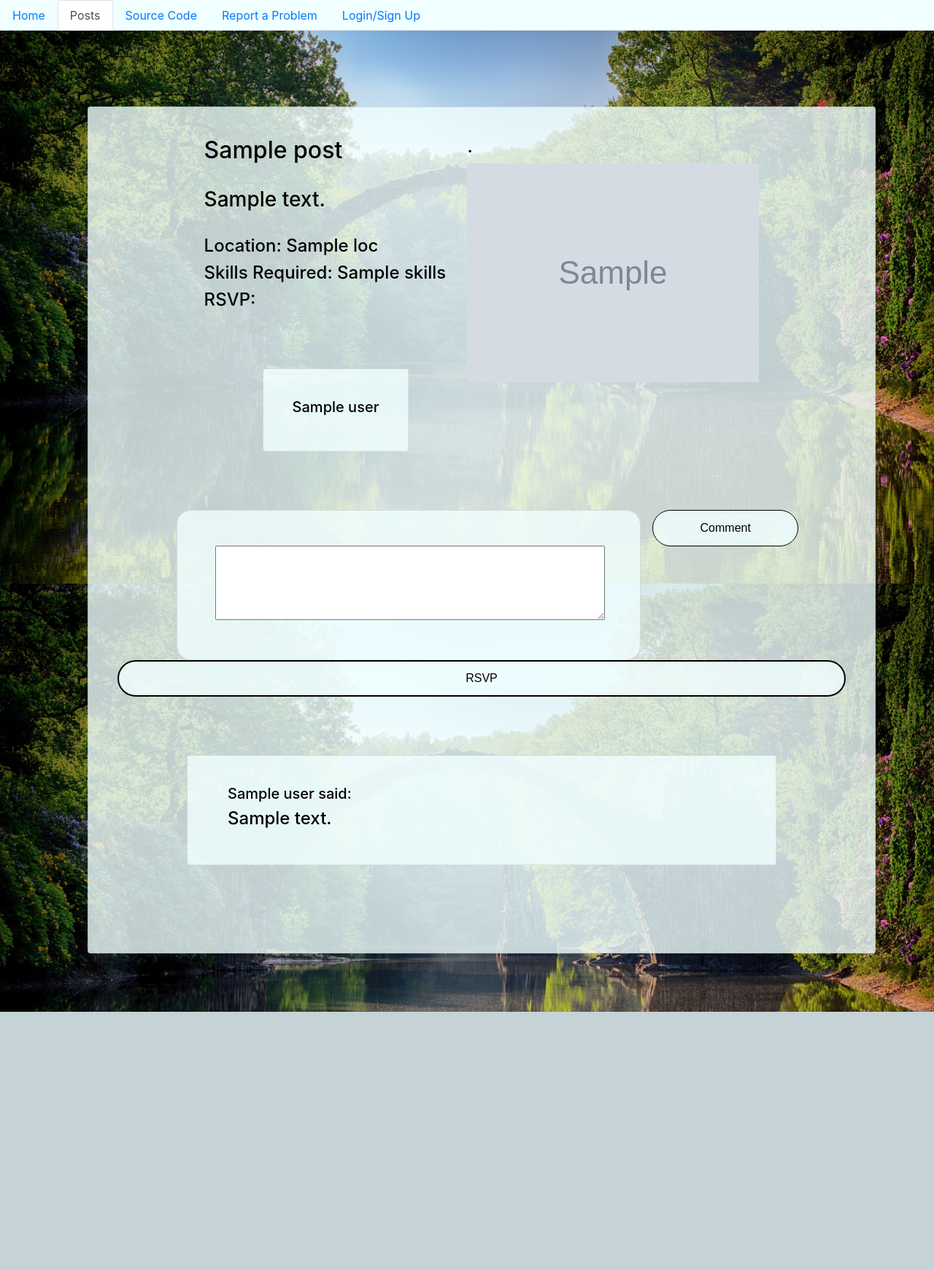
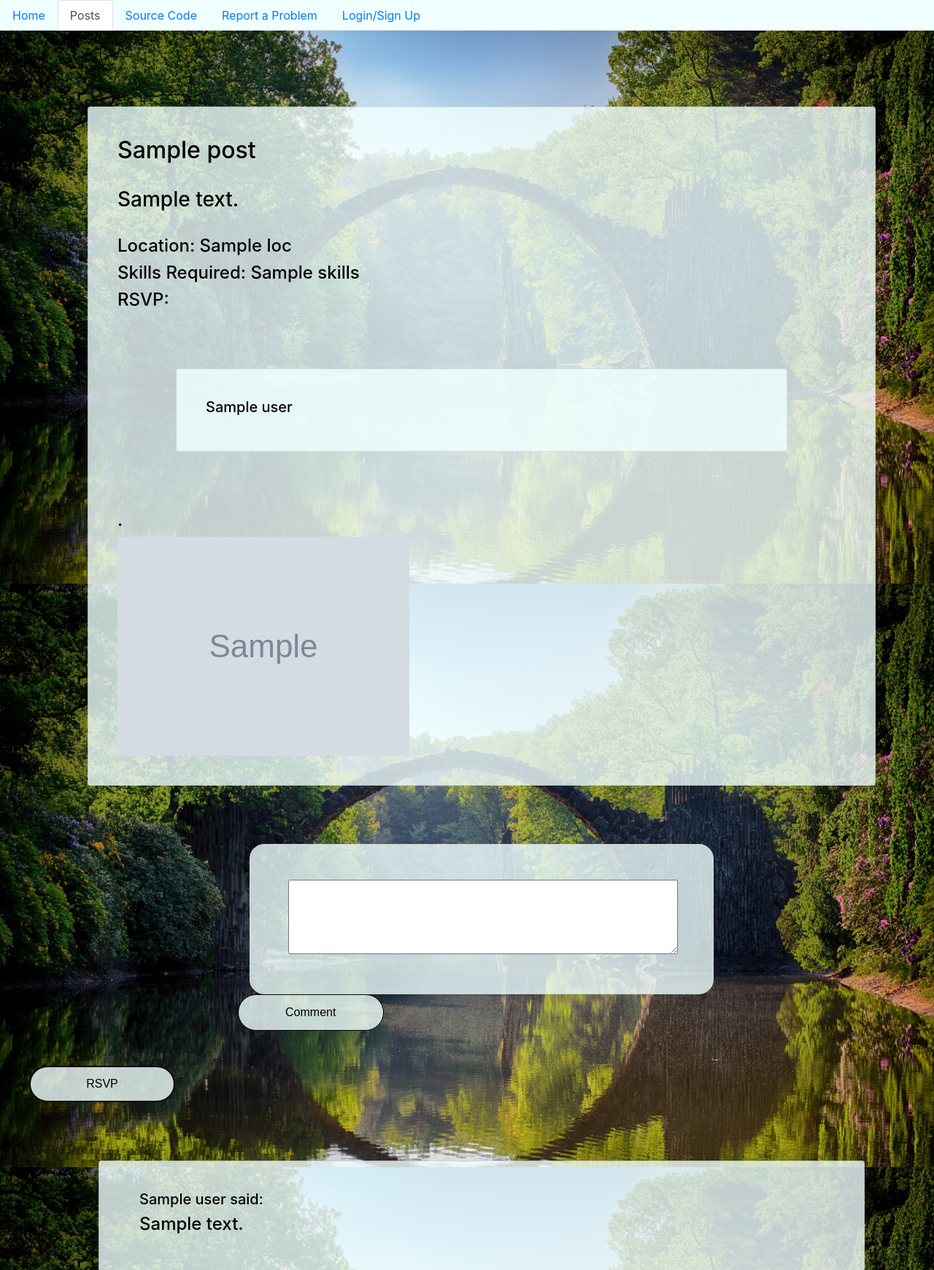
Before and after one commit to hd1867/CommunityProject, a Flask app: page /details in a window 1280 px wide. Shown: the top 1741 px of the page at 73% size. Before the commit the page ends 1387 px from the top, so only its background shows below. Run offline with Flask 2, Linux system fonts and the light colour scheme; grey boxes marked "Sample" are stand-in pictures; a database or web service that is not in the repository returns one stand-in record (values such as "Sample title"); parts of the project's set-up code (start-up, migrations or seed data) failed here and were passed over; some libraries are stand-ins or nearby versions.

Commit message:
formatting the post section

```diff
--- a/templates/post.html
+++ b/templates/post.html
@@ -7,7 +7,6 @@
 
     <ul id="post">
         <div class ="card">
-            <div class="row">
             <div class="column">
                <!-- <div class="container"> -->
                 <h2 class="text-justify"> {{post[0]}} </h2><br>
@@ -33,11 +32,11 @@
                 <div class="form-cell">
                     <label for="Comment"></label>
                     <textarea type="text" name="Comment" id="Comment" rows="4" cols="50"></textarea><br>
-                </div>
+                </div><br><br>
 
                 <input type="submit" class="btn" name="Comment" value="Comment">
             </form>
-        </div>
+        </div><br><br>
 
          <button type="button" name="rsvp" value="rsvp" onclick="document.location.href='{{ ("/rsvp_confirm?postid=" + post[3]|string) }}'"> RSVP </button>
 
```
Lines whose indentation alone changed are shown as unchanged.
